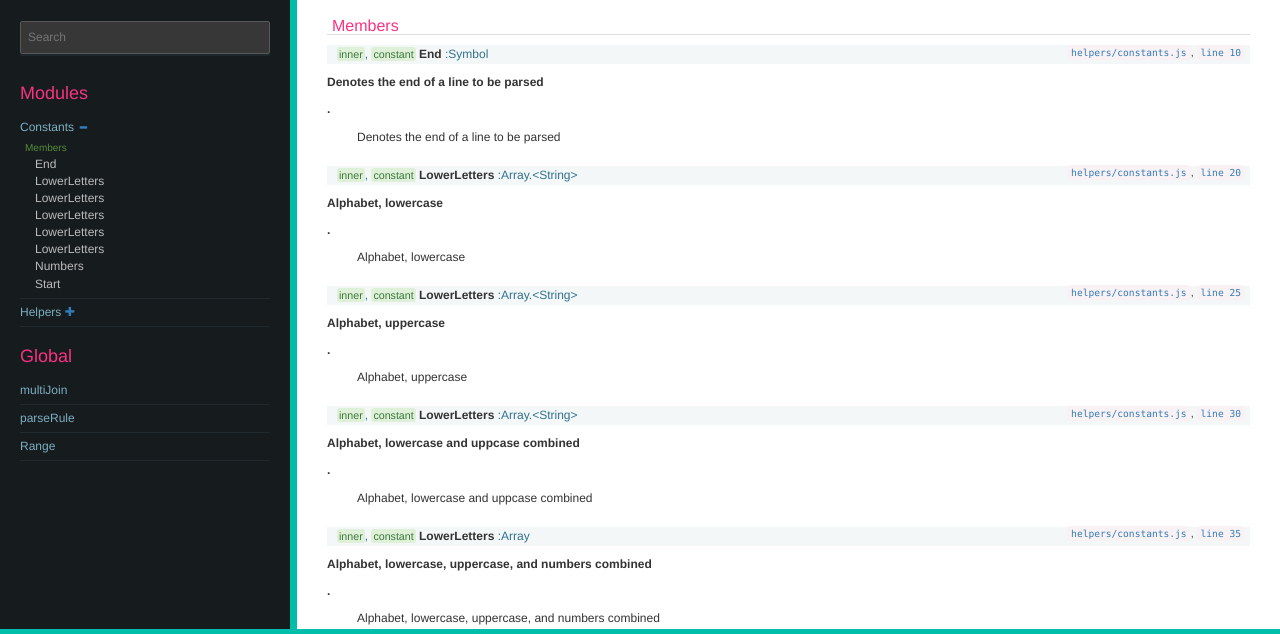
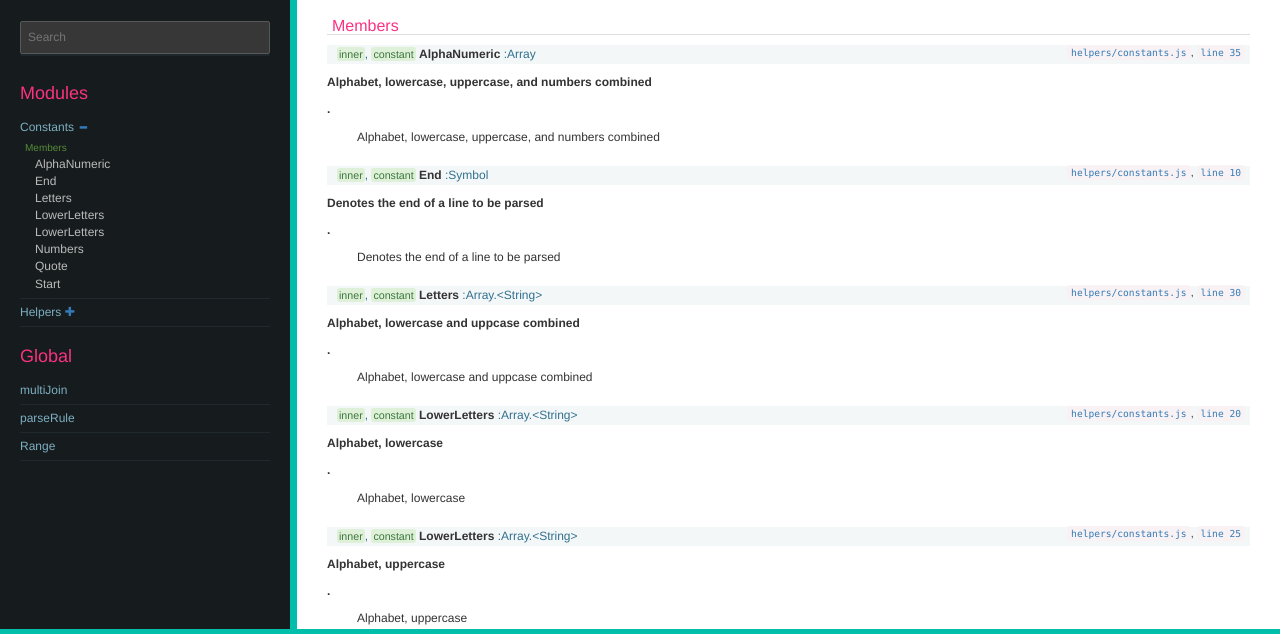
Before and after one commit to am80l/rgy, a website: page docs/module-Constants.html in a window 1280 px wide. Shown: the part 136-770 px from the top of the page. Drawn offline with Linux system fonts and the light colour scheme.

Commit message:
adjusted constant names

```diff
--- a/docs/module-Constants.html
+++ b/docs/module-Constants.html
@@ -32,7 +32,7 @@
         <ul></ul>
     </div>
 
-    <div class="lnb-api hidden"><h3>Modules</h3><ul><li><a href="module-Constants.html">Constants</a><button type="button" class="hidden toggle-subnav btn btn-link">  <span class="glyphicon glyphicon-plus"></span></button><div class="hidden" id="module:Constants_sub"><div class="member-type">Members</div><ul class="inner"><li><a href="module-Constants.html#~End">End</a></li><li><a href="module-Constants.html#~LowerLetters">LowerLetters</a></li><li><a href="module-Constants.html#~LowerLetters">LowerLetters</a></li><li><a href="module-Constants.html#~LowerLetters">LowerLetters</a></li><li><a href="module-Constants.html#~LowerLetters">LowerLetters</a></li><li><a href="module-Constants.html#~LowerLetters">LowerLetters</a></li><li><a href="module-Constants.html#~Numbers">Numbers</a></li><li><a href="module-Constants.html#~Start">Start</a></li></ul></div></li><li><a href="module-Helpers.html">Helpers</a><button type="button" class="hidden toggle-subnav btn btn-link">  <span class="glyphicon glyphicon-plus"></span></button><div class="hidden" id="module:Helpers_sub"><div class="member-type">Methods</div><ul class="inner"><li><a href="module-Helpers.html#~clean">clean</a></li></ul></div></li></ul></div><div class="lnb-api hidden"><h3>Global</h3><ul><li><a href="global.html#multiJoin">multiJoin</a></li><li><a href="global.html#parseRule">parseRule</a></li><li><a href="global.html#Range">Range</a></li></ul></div>
+    <div class="lnb-api hidden"><h3>Modules</h3><ul><li><a href="module-Constants.html">Constants</a><button type="button" class="hidden toggle-subnav btn btn-link">  <span class="glyphicon glyphicon-plus"></span></button><div class="hidden" id="module:Constants_sub"><div class="member-type">Members</div><ul class="inner"><li><a href="module-Constants.html#~AlphaNumeric">AlphaNumeric</a></li><li><a href="module-Constants.html#~End">End</a></li><li><a href="module-Constants.html#~Letters">Letters</a></li><li><a href="module-Constants.html#~LowerLetters">LowerLetters</a></li><li><a href="module-Constants.html#~LowerLetters">LowerLetters</a></li><li><a href="module-Constants.html#~Numbers">Numbers</a></li><li><a href="module-Constants.html#~Quote">Quote</a></li><li><a href="module-Constants.html#~Start">Start</a></li></ul></div></li><li><a href="module-Helpers.html">Helpers</a><button type="button" class="hidden toggle-subnav btn btn-link">  <span class="glyphicon glyphicon-plus"></span></button><div class="hidden" id="module:Helpers_sub"><div class="member-type">Methods</div><ul class="inner"><li><a href="module-Helpers.html#~clean">clean</a></li></ul></div></li></ul></div><div class="lnb-api hidden"><h3>Global</h3><ul><li><a href="global.html#multiJoin">multiJoin</a></li><li><a href="global.html#parseRule">parseRule</a></li><li><a href="global.html#Range">Range</a></li></ul></div>
 </nav>
 <div id="resizer"></div>
 
@@ -81,6 +81,87 @@
 
 
 <dt>
+<h4 class="name" id="~AlphaNumeric">
+    <span class="type-signature"><span class="icon green">inner</span>, <span class="icon green">constant</span> </span>AlphaNumeric<span class="type-signature"> :Array</span>
+
+    <div class="container-source members">
+        <code><a href="helpers_constants.js.html">helpers/constants.js</a></code>,
+        <code><a href="helpers_constants.js.html#line35">line 35</a></code>
+    </div>
+
+</h4>
+
+
+<p class="summary"><p>Alphabet, lowercase, uppercase, and numbers combined</p>.</p>
+
+</dt>
+<dd>
+
+    <div class="description">
+        <p>Alphabet, lowercase, uppercase, and numbers combined</p>
+    </div>
+
+
+    <!--
+
+        <h5>Type:</h5>
+        <ul>
+            <li>
+
+<span class="param-type">Array</span>
+
+
+            </li>
+        </ul>
+
+    -->
+
+
+
+
+<dl class="details">
+
+
+
+
+
+
+
+
+
+
+
+
+
+
+
+
+
+
+
+
+
+
+
+
+
+
+
+
+
+
+</dl>
+
+
+
+
+
+</dd>
+
+
+
+
+<dt>
 <h4 class="name" id="~End">
     <span class="type-signature"><span class="icon green">inner</span>, <span class="icon green">constant</span> </span>End<span class="type-signature"> :Symbol</span>
 
@@ -109,6 +190,87 @@
             <li>
 
 <span class="param-type">Symbol</span>
+
+
+            </li>
+        </ul>
+
+    -->
+
+
+
+
+<dl class="details">
+
+
+
+
+
+
+
+
+
+
+
+
+
+
+
+
+
+
+
+
+
+
+
+
+
+
+
+
+
+
+</dl>
+
+
+
+
+
+</dd>
+
+
+
+
+<dt>
+<h4 class="name" id="~Letters">
+    <span class="type-signature"><span class="icon green">inner</span>, <span class="icon green">constant</span> </span>Letters<span class="type-signature"> :Array.&lt;String></span>
+
+    <div class="container-source members">
+        <code><a href="helpers_constants.js.html">helpers/constants.js</a></code>,
+        <code><a href="helpers_constants.js.html#line30">line 30</a></code>
+    </div>
+
+</h4>
+
+
+<p class="summary"><p>Alphabet, lowercase and uppcase combined</p>.</p>
+
+</dt>
+<dd>
+
+    <div class="description">
+        <p>Alphabet, lowercase and uppcase combined</p>
+    </div>
+
+
+    <!--
+
+        <h5>Type:</h5>
+        <ul>
+            <li>
+
+<span class="param-type">Array.&lt;String></span>
 
 
             </li>
@@ -324,24 +486,24 @@
 
 
 <dt>
-<h4 class="name" id="~LowerLetters">
-    <span class="type-signature"><span class="icon green">inner</span>, <span class="icon green">constant</span> </span>LowerLetters<span class="type-signature"> :Array.&lt;String></span>
+<h4 class="name" id="~Numbers">
+    <span class="type-signature"><span class="icon green">inner</span>, <span class="icon green">constant</span> </span>Numbers<span class="type-signature"> :Array.&lt;String></span>
 
     <div class="container-source members">
         <code><a href="helpers_constants.js.html">helpers/constants.js</a></code>,
-        <code><a href="helpers_constants.js.html#line30">line 30</a></code>
+        <code><a href="helpers_constants.js.html#line15">line 15</a></code>
     </div>
 
 </h4>
 
 
-<p class="summary"><p>Alphabet, lowercase and uppcase combined</p>.</p>
+<p class="summary"><p>Positive integer set 0-9</p>.</p>
 
 </dt>
 <dd>
 
     <div class="description">
-        <p>Alphabet, lowercase and uppcase combined</p>
+        <p>Positive integer set 0-9</p>
     </div>
 
 
@@ -405,89 +567,8 @@
 
 
 <dt>
-<h4 class="name" id="~LowerLetters">
-    <span class="type-signature"><span class="icon green">inner</span>, <span class="icon green">constant</span> </span>LowerLetters<span class="type-signature"> :Array</span>
-
-    <div class="container-source members">
-        <code><a href="helpers_constants.js.html">helpers/constants.js</a></code>,
-        <code><a href="helpers_constants.js.html#line35">line 35</a></code>
-    </div>
-
-</h4>
-
-
-<p class="summary"><p>Alphabet, lowercase, uppercase, and numbers combined</p>.</p>
-
-</dt>
-<dd>
-
-    <div class="description">
-        <p>Alphabet, lowercase, uppercase, and numbers combined</p>
-    </div>
-
-
-    <!--
-
-        <h5>Type:</h5>
-        <ul>
-            <li>
-
-<span class="param-type">Array</span>
-
-
-            </li>
-        </ul>
-
-    -->
-
-
-
-
-<dl class="details">
-
-
-
-
-
-
-
-
-
-
-
-
-
-
-
-
-
-
-
-
-
-
-
-
-
-
-
-
-
-
-</dl>
-
-
-
-
-
-</dd>
-
-
-
-
-<dt>
-<h4 class="name" id="~LowerLetters">
-    <span class="type-signature"><span class="icon green">inner</span>, <span class="icon green">constant</span> </span>LowerLetters<span class="type-signature"> :Array.&lt;String></span>
+<h4 class="name" id="~Quote">
+    <span class="type-signature"><span class="icon green">inner</span>, <span class="icon green">constant</span> </span>Quote<span class="type-signature"> :Array.&lt;String></span>
 
     <div class="container-source members">
         <code><a href="helpers_constants.js.html">helpers/constants.js</a></code>,
@@ -504,87 +585,6 @@
 
     <div class="description">
         <p>Single and double quote</p>
-    </div>
-
-
-    <!--
-
-        <h5>Type:</h5>
-        <ul>
-            <li>
-
-<span class="param-type">Array.&lt;String></span>
-
-
-            </li>
-        </ul>
-
-    -->
-
-
-
-
-<dl class="details">
-
-
-
-
-
-
-
-
-
-
-
-
-
-
-
-
-
-
-
-
-
-
-
-
-
-
-
-
-
-
-</dl>
-
-
-
-
-
-</dd>
-
-
-
-
-<dt>
-<h4 class="name" id="~Numbers">
-    <span class="type-signature"><span class="icon green">inner</span>, <span class="icon green">constant</span> </span>Numbers<span class="type-signature"> :Array.&lt;String></span>
-
-    <div class="container-source members">
-        <code><a href="helpers_constants.js.html">helpers/constants.js</a></code>,
-        <code><a href="helpers_constants.js.html#line15">line 15</a></code>
-    </div>
-
-</h4>
-
-
-<p class="summary"><p>Positive integer set 0-9</p>.</p>
-
-</dt>
-<dd>
-
-    <div class="description">
-        <p>Positive integer set 0-9</p>
     </div>
 
 
```
Also changed, not shown: docs/global.html (+1 -1 lines), docs/helpers_clean.js.html (+1 -1 lines), docs/helpers_constants.js.html (+5 -5 lines), docs/helpers_multiJoin.js.html (+1 -1 lines), docs/helpers_range.js.html (+1 -1 lines), docs/index.html (+1 -1 lines), docs/module-Helpers.html (+1 -1 lines), docs/rgy.js.html (+1 -1 lines), src/helpers/constants.js (+4 -4 lines).
